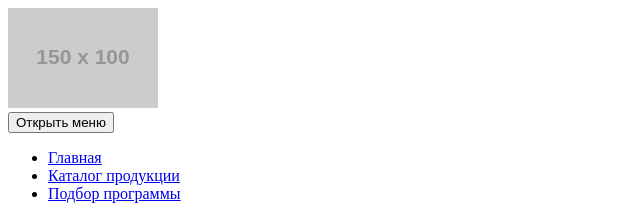
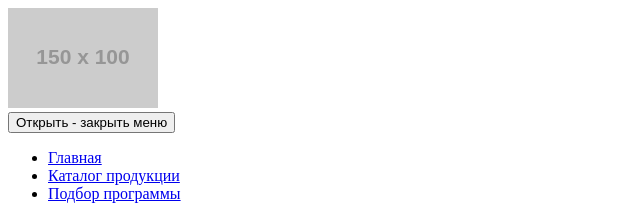
Before and after one commit to Edwin18/329099-cat-energy-17, a website: page source/catalog.html in a window 1280 px wide. Shown: the top 205 px of the page, without its empty margins (0-640 px from the left). Drawn offline with Linux system fonts and the light colour scheme; placeholder pictures from the web are drawn by us.

Commit message:
Исправил описание кнопки

```diff
--- a/source/catalog.html
+++ b/source/catalog.html
@@ -10,7 +10,7 @@
       <img class="page-header__logo-image" src="http://placehold.it/150x100" alt="Интернет-магазин «Кэт энерджи»">
       </a>
       <nav class="main-nav">
-        <button class="main-nav__toggle" type="button">Открыть меню</button>
+          <button class="main-nav__toggle" type="button">Открыть - закрыть меню</button>
         <ul class="main-nav__list site-list">
           <li class="site-list__item">
             <a href="#">Главная</a>
```
Also changed, not shown: source/form.html (+1 -1 lines).
